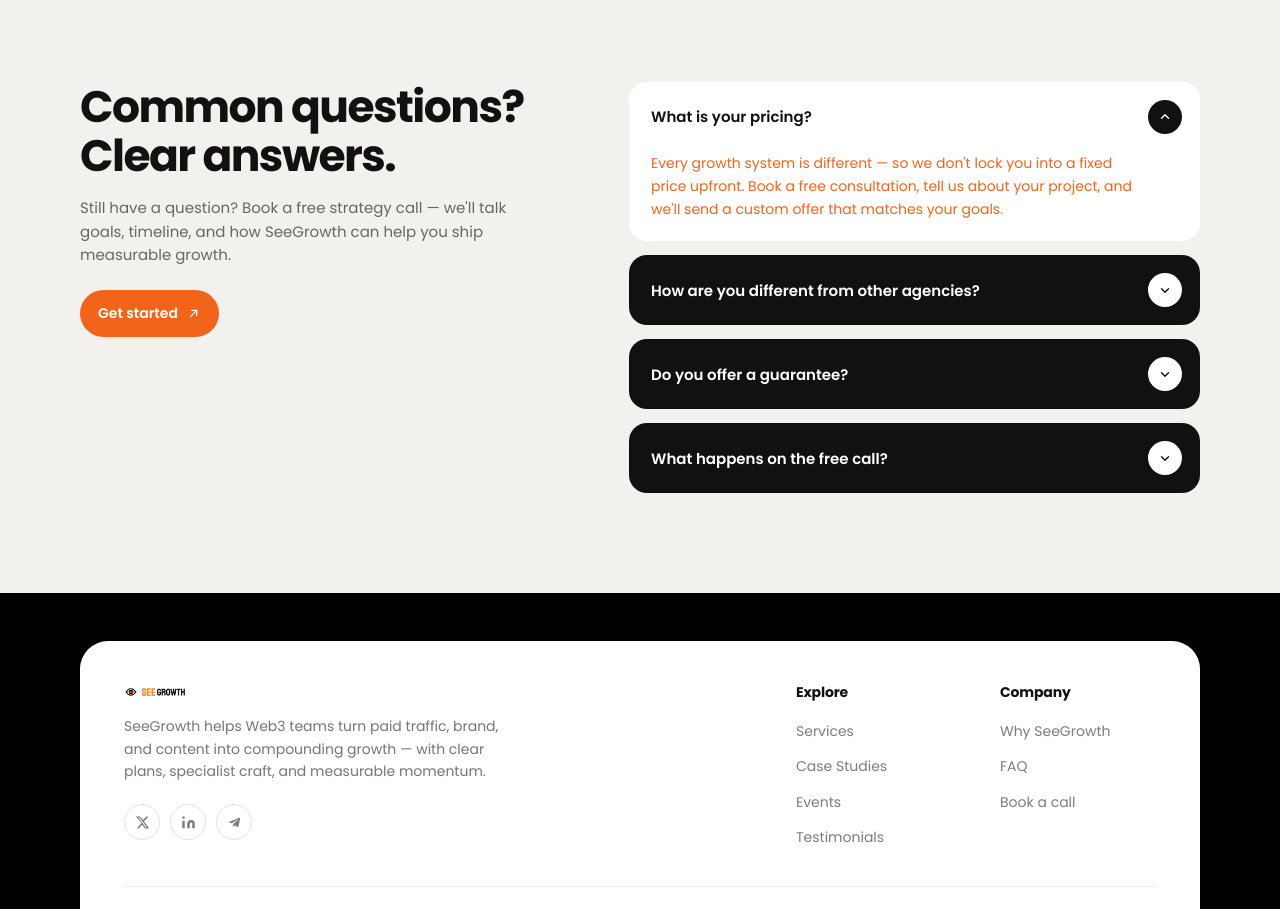
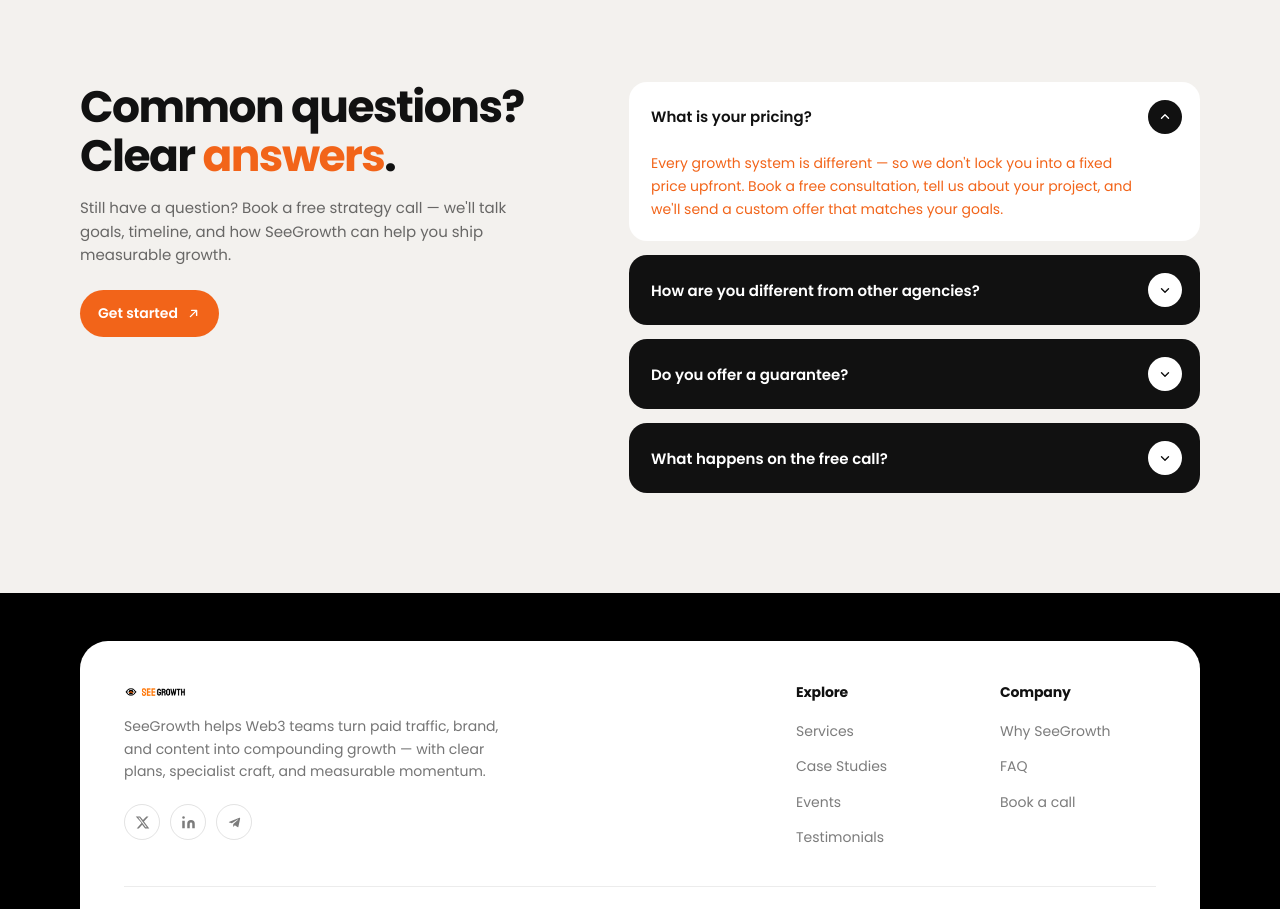
Before and after one commit to Esimuda/SeeGrowth, a React (Vite) app: page / in a window 1280 px wide. Shown: the part 6100-7009 px from the top of the page. Built offline with nearby package versions, Linux system fonts and the light colour scheme.

Commit message:
Highlight answers in orange on the FAQ headline.

```diff
--- a/style.css
+++ b/style.css
@@ -1291,7 +1291,7 @@ button { font-family: var(--font-main); }
 
 .faq-headline em {
   font-style: normal;
-  color: #111;
+  color: var(--orange);
 }
 
 .faq-lead {
```
